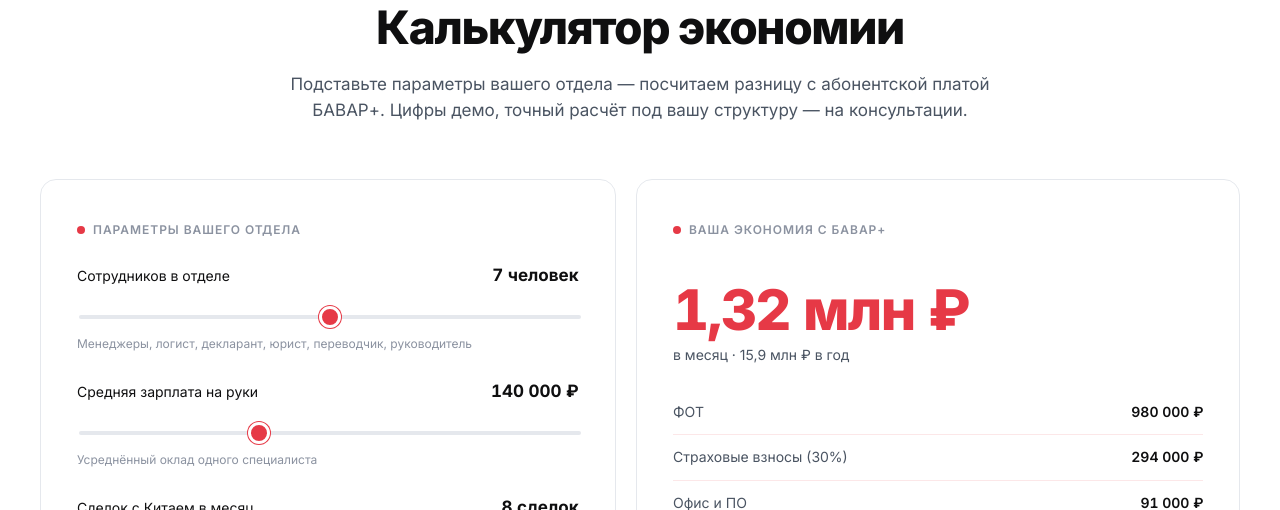
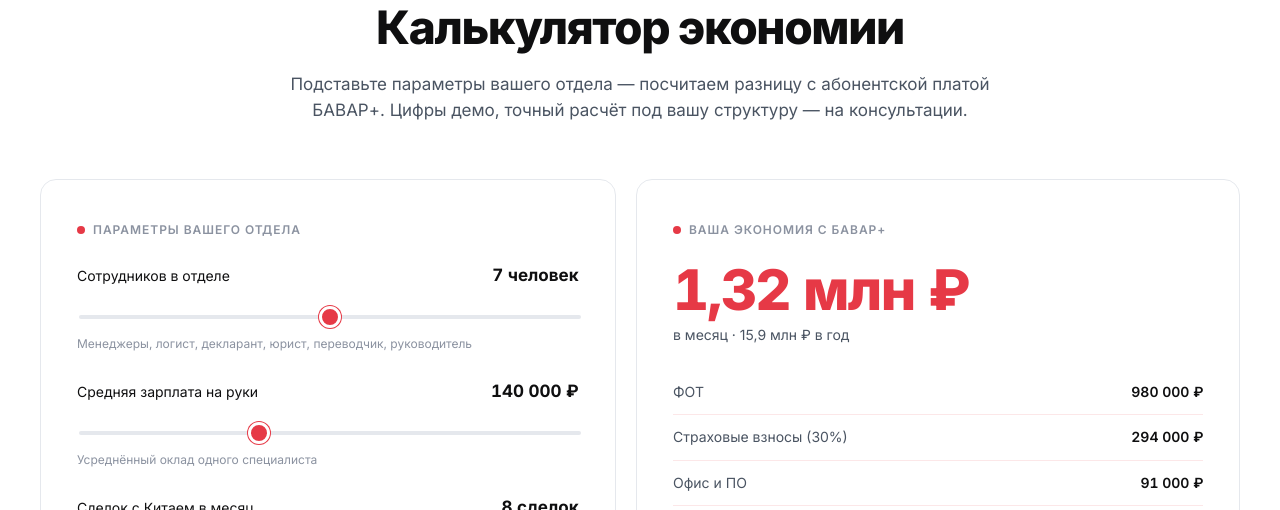
Before and after one commit to ArtemCrazy/bavarplus, a PHP site: page /_archive-v1/index-pre-trim.html in a window 1280 px wide. Shown: the part 5990-6500 px from the top of the page. Run offline with PHP 8.4, Linux system fonts and the light colour scheme.

Commit message:
Calculator: trim oversized gap above the savings number
Dropped hero's 20px top margin so the tag→number gap (was 42px) matches the
lower spacing rhythm (~22px).

Co-Authored-By: Claude Opus 4.8 <noreply@anthropic.com>

```diff
--- a/assets/styles.css
+++ b/assets/styles.css
@@ -1414,7 +1414,7 @@ p { margin: 0; }
   letter-spacing: -0.03em;
   color: var(--accent);
   line-height: 1;
-  margin: 20px 0 6px;
+  margin: 0 0 6px;
   font-variant-numeric: tabular-nums;
 }
 .calc__hero-sub { font-size: 14px; color: var(--text-mid); margin-bottom: 24px; }
--- a/index.html
+++ b/index.html
@@ -8,7 +8,7 @@
 <link rel="preconnect" href="https://fonts.googleapis.com">
 <link rel="preconnect" href="https://fonts.gstatic.com" crossorigin>
 <link href="https://fonts.googleapis.com/css2?family=Inter:wght@400;500;600;700;800;900&display=swap" rel="stylesheet">
-<link rel="stylesheet" href="assets/styles.css?v=152">
+<link rel="stylesheet" href="assets/styles.css?v=153">
 </head>
 <body>
 
```
